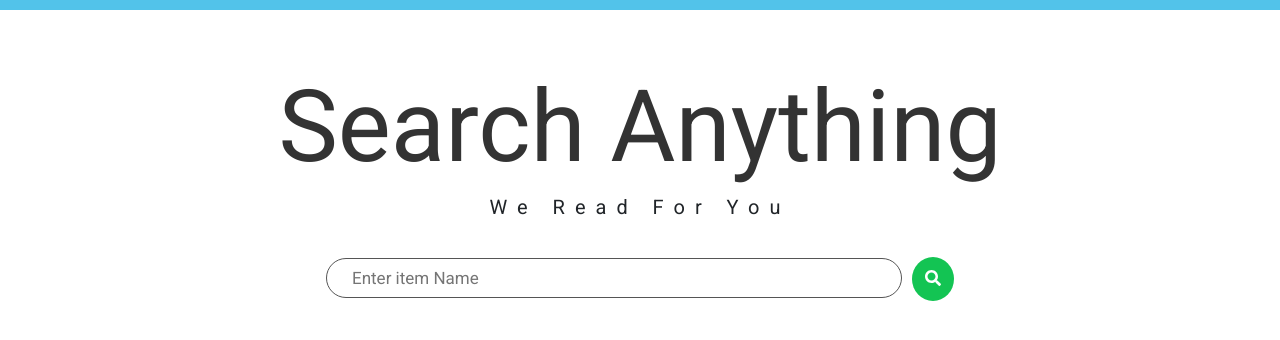
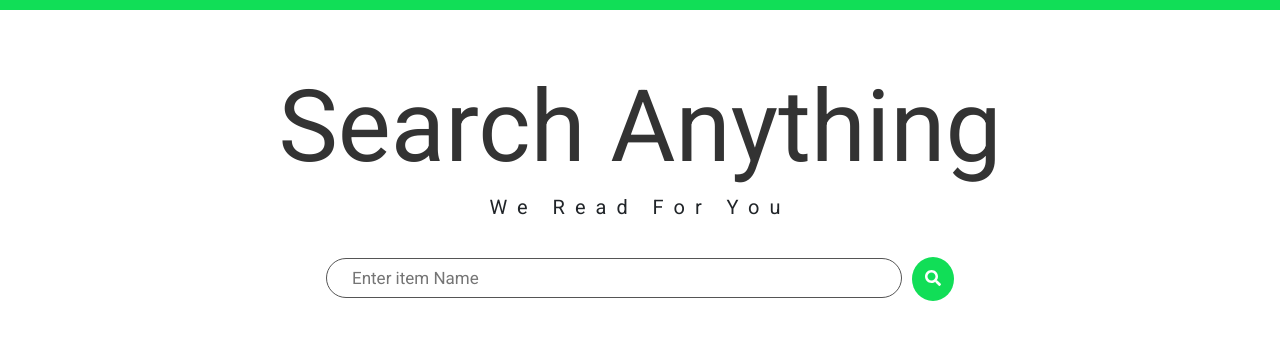
Before and after one commit to lkmSasanga/fas-web-app, a React (Create React App) app: page /search in a window 1280 px wide. Shown: the top 340 px of the page. Built offline with nearby package versions, Linux system fonts and the light colour scheme.

Commit message:
color green added

```diff
--- a/src/components/Navigation/Toolbar/Toolbar.module.css
+++ b/src/components/Navigation/Toolbar/Toolbar.module.css
@@ -5,7 +5,7 @@
     top: 0;
     left: 0;
     /*background-color: #00C7FD;*/
-    background-color: #52c3ea;
+    background-color: #11de57;
     /*background-color: #333;*/
     font-family: Arial, Helvetica, sans-serif;
     display: flex;
--- a/src/containers/InputControl/InputControl.module.css
+++ b/src/containers/InputControl/InputControl.module.css
@@ -6,7 +6,7 @@
     /*color: #494949 !important;*/
     /*text-transform: uppercase;*/
     /*text-decoration: none;*/
-    background: #13c453;
+    background: #11de57;
     padding: 10px 10px ;
     /*border: 2px solid #494949 !important;*/
     border-radius: 100%;
```
